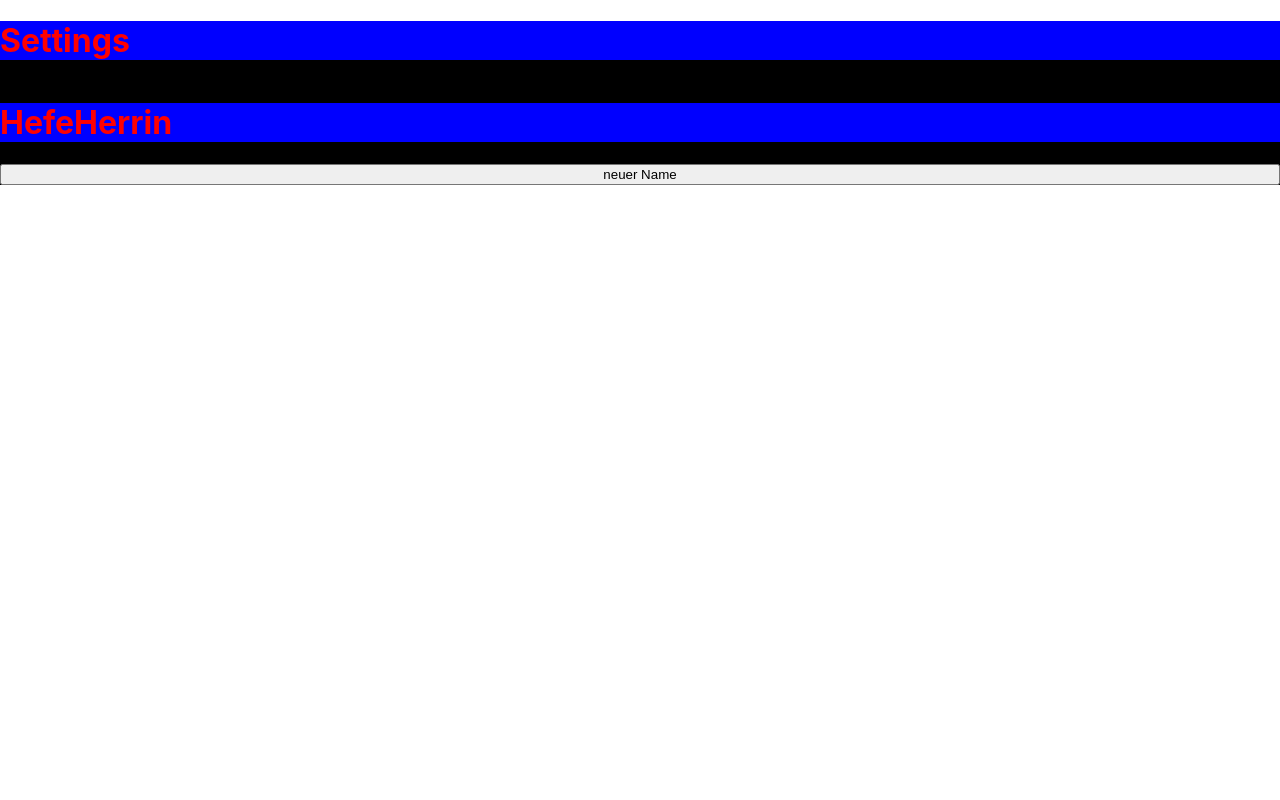
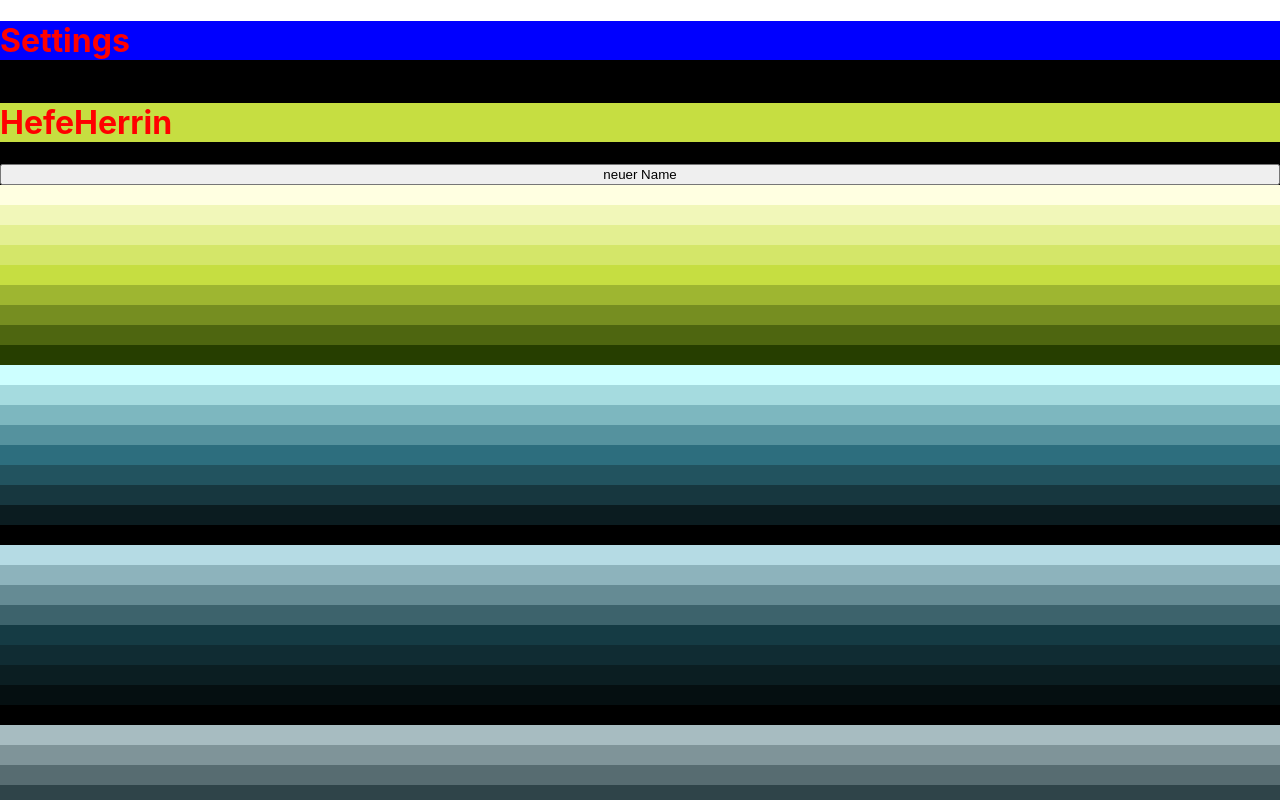
Before and after one commit to molwam/name-gen, a React (Create React App) app: page / in a window 1280 px wide. Shown: the top 800 px of the page. Built offline with nearby package versions, Linux system fonts and the light colour scheme.

Commit message:
Compute color shading constants based on 4 base colors

```diff
--- /dev/null
+++ b/src/Components/Common/ColorDemo.tsx
@@ -0,0 +1,70 @@
+import styled from "styled-components";
+import React from "react";
+import { Colors, ColorGrading } from "../../cssConstants";
+
+const ColorBox = styled.div<{ color: string }>`
+  background: ${(props) => props.color};
+  height: 20px;
+  width: 100%;
+`;
+const Wrapper = styled.div``;
+
+const ColorDemo: React.FC = (props) => {
+  return (
+    <Wrapper>
+      {Object.values(Colors).map((color: ColorGrading) => {
+        return (
+          <React.Fragment>
+            <ColorBox
+              color={color.light4}
+              id={color + ".light4"}
+              key={color + ".light4"}
+            />{" "}
+            <ColorBox
+              color={color.light3}
+              id={color + ".light3"}
+              key={color + ".light3"}
+            />{" "}
+            <ColorBox
+              color={color.light2}
+              id={color + ".light2"}
+              key={color + ".light2"}
+            />{" "}
+            <ColorBox
+              color={color.light1}
+              id={color + ".light1"}
+              key={color + ".light1"}
+            />
+            <ColorBox
+              color={color.base}
+              id={color + ".base"}
+              key={color + ".base"}
+            />
+            <ColorBox
+              color={color.dark1}
+              id={color + ".dark1"}
+              key={color + ".dark1"}
+            />{" "}
+            <ColorBox
+              color={color.dark2}
+              id={color + ".dark2"}
+              key={color + ".dark2"}
+            />{" "}
+            <ColorBox
+              color={color.dark3}
+              id={color + ".dark3"}
+              key={color + ".dark3"}
+            />{" "}
+            <ColorBox
+              color={color.dark4}
+              id={color + ".dark4"}
+              key={color + ".dark4"}
+            />
+          </React.Fragment>
+        );
+      })}
+    </Wrapper>
+  );
+};
+
+export default ColorDemo;
--- a/src/Components/MainPage/MainPage.tsx
+++ b/src/Components/MainPage/MainPage.tsx
@@ -3,12 +3,14 @@ import styled from "styled-components";
 import * as Types from "../../types";
 import * as Data from "../../Data/NameParts";
 import * as GeneratorUtils from "./generatorUtils";
+import { Colors } from "../../cssConstants";
+import ColorDemo from "../Common/ColorDemo";
 
 const dataTree = Data.buildNameDataTree();
 
 const Heading = styled.h1<{ active: boolean }>`
   color: ${(props) => (props.active ? "red" : "blue")};
-  background: blue;
+  background: ${Colors.color1.base};
 `;
 const PageWrapper = styled.div`
   display: flex;
@@ -40,6 +42,7 @@ const MainPage: React.FC<{
     <PageWrapper>
       <Heading active={true}>{history[history.length - 1]}</Heading>
       <button onClick={generateNewName}>neuer Name</button>
+      <ColorDemo />
     </PageWrapper>
   );
 };
--- /dev/null
+++ b/src/cssConstants.ts
@@ -0,0 +1,147 @@
+const COLOR_GRADE_STEP = 40;
+
+const baseColor1 = "#c6de41";
+const baseColor2 = "#2d6e7e";
+const baseColor3 = "#153b44";
+const baseColor4 = "#071c21";
+
+const neutralColor = "#888888";
+
+export type Color = string;
+
+export interface ColorScheme {
+  color1: ColorGrading;
+  color2: ColorGrading;
+  color3: ColorGrading;
+  color4: ColorGrading;
+  neutral: ColorGrading;
+}
+
+export interface ColorGrading {
+  light1: Color;
+  light2: Color;
+  light3: Color;
+  light4: Color;
+  base: Color;
+  dark1: Color;
+  dark2: Color;
+  dark3: Color;
+  dark4: Color;
+}
+
+interface RGBColorComponents {
+  r: number;
+  g: number;
+  b: number;
+}
+
+const createColorGrading = (
+  color: Color,
+  gradingStep?: number
+): ColorGrading => {
+  const lightColors = createGradient(
+    color,
+    shadeColor(color, 4 * (gradingStep ? gradingStep : COLOR_GRADE_STEP)),
+    5
+  );
+  const darkColors = createGradient(
+    color,
+    shadeColor(color, -4 * (gradingStep ? gradingStep : COLOR_GRADE_STEP)),
+    5
+  );
+
+  return {
+    base: color,
+    dark1: darkColors[1],
+    dark2: darkColors[2],
+    dark3: darkColors[3],
+    dark4: darkColors[4],
+    light1: lightColors[1],
+    light2: lightColors[2],
+    light3: lightColors[3],
+    light4: lightColors[4],
+  };
+};
+
+const createColorScheme = (): ColorScheme => {
+  return {
+    color1: createColorGrading(baseColor1),
+    color2: createColorGrading(baseColor2),
+    color3: createColorGrading(baseColor3),
+    color4: createColorGrading(baseColor4),
+    neutral: createColorGrading(neutralColor, 69),
+  };
+};
+
+const getRGBcomponents = (hexColor: Color): RGBColorComponents => {
+  var r = parseInt(hexColor.substring(1, 3), 16);
+  var g = parseInt(hexColor.substring(3, 5), 16);
+  var b = parseInt(hexColor.substring(5, 7), 16);
+  return { r, g, b };
+};
+
+function shadeColor(color: Color, amt: number) {
+  const rgbComponents = getRGBcomponents(color);
+
+  let r = rgbComponents.r + amt;
+  let g = rgbComponents.g + amt;
+  let b = rgbComponents.b + amt;
+
+  if (r > 255) r = 255;
+  else if (r < 0) r = 0;
+
+  if (g > 255) g = 255;
+  else if (g < 0) g = 0;
+
+  if (b > 255) b = 255;
+  else if (b < 0) b = 0;
+
+  var rr = r.toString(16).length === 1 ? "0" + r.toString(16) : r.toString(16);
+  var gg = g.toString(16).length === 1 ? "0" + g.toString(16) : g.toString(16);
+  var bb = b.toString(16).length === 1 ? "0" + b.toString(16) : b.toString(16);
+
+  return "#" + rr + gg + bb;
+}
+
+const createGradient = (
+  startColor: Color,
+  endColor: Color,
+  steps: number
+): Color[] => {
+  const startRgbComponents = getRGBcomponents(startColor);
+  const endRgbComponents = getRGBcomponents(endColor);
+
+  const gradientByColorPart = [
+    [startRgbComponents.r, endRgbComponents.r],
+    [startRgbComponents.g, endRgbComponents.g],
+    [startRgbComponents.b, endRgbComponents.b],
+  ].map((colorPart) => {
+    const start = colorPart[0];
+    const end = colorPart[1];
+    const diff = end - start;
+    const partGradient = [];
+    for (let i = 0; i < steps; i++) {
+      const stepValue = Math.round(start + (diff / (steps - 1)) * i);
+      partGradient.push(
+        stepValue.toString(16).length === 1
+          ? "0" + stepValue.toString(16)
+          : stepValue.toString(16)
+      );
+    }
+    return partGradient;
+  });
+
+  return transpose(gradientByColorPart).map(
+    (colorPart) => "#" + colorPart.join("")
+  );
+};
+
+const transpose = (a: any[][]) => {
+  return a[0].map((_, c) => {
+    return a.map((r) => {
+      return r[c];
+    });
+  });
+};
+
+export const Colors = createColorScheme();
```
